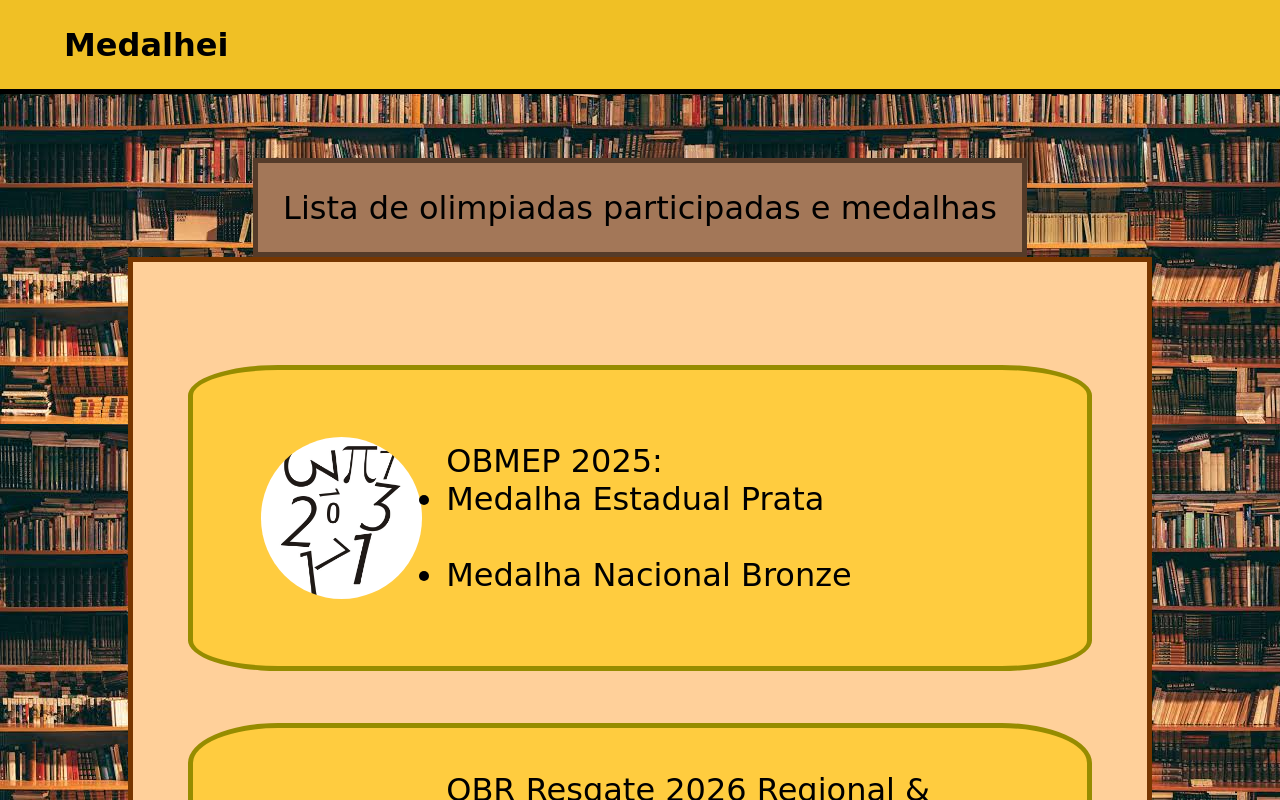
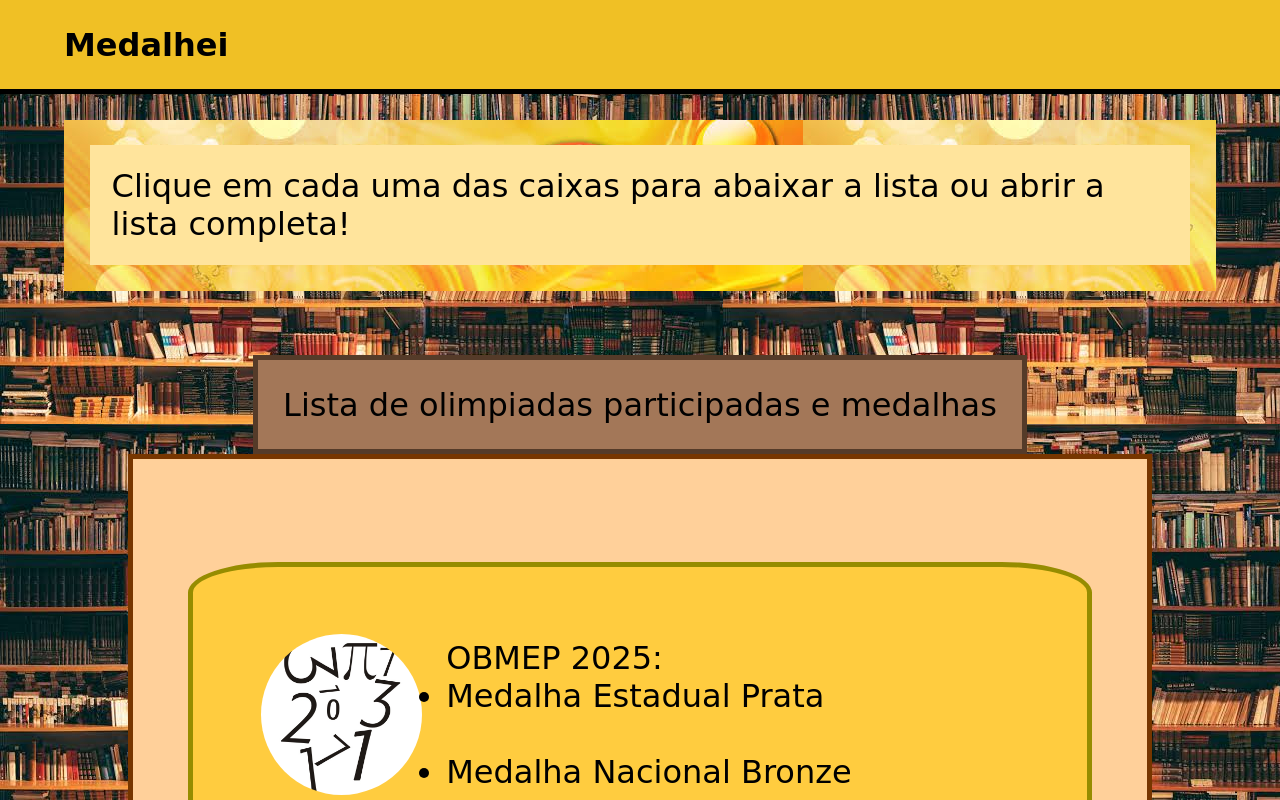
Before and after one commit to mkmontesino-glitch/Meu-Primeiro-Site-em-HTML-e-CSS-Medalhei, a plain HTML site: page about.html in a window 1280 px wide. Shown: the top 800 px of the page. Drawn offline with Linux system fonts and the light colour scheme.

Commit message:
Update about.html

```diff
--- a/about.html
+++ b/about.html
@@ -1,3 +1,4 @@
+<!DOCTYPE html>
 <html>
     <head>
         <meta charset="UTF-8">
@@ -13,6 +14,18 @@
                 Medalhei
             </h1>
         </header>
+
+        <main>
+            <div class="centralizar">
+                <div class="bloco-main-text-tras">
+                    <div class="bloco-main-text-frente">
+                        <div class="main-texto">
+                            <p>Clique em cada uma das caixas para abaixar a lista ou abrir a lista completa!</p>
+                        </div>
+                    </div>
+                </div>
+            </div>
+        </main>
 
         <div class="centralizar" id="button-code1">
             <button>
@@ -228,7 +241,7 @@
 
         <div class="caixa-olimpiadas-baixo" id="caixa-code3">
             <div class="olimpiadas">
-                <img src="images/OMASP.png" class="foto-olimpiada">
+                <img src="images/OMASP-OLISP.svg" class="foto-olimpiada">
                 <div class="textos">
                     OMASP 2026:
                     <ul>
```
